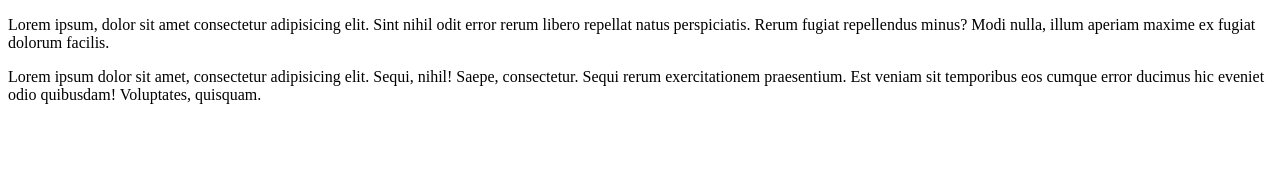
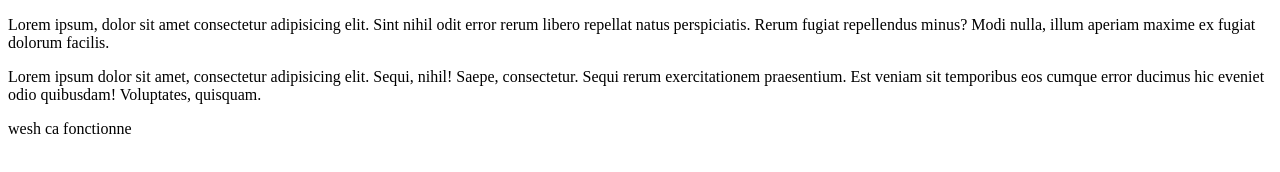
Before and after one commit to ElouSoub/ElouSoub.github.io, a plain HTML site: page index.html in a window 1280 px wide. Drawn offline with Linux system fonts and the light colour scheme.

Commit message:
ca fonctionne ?

```diff
--- a/index.html
+++ b/index.html
@@ -5,3 +5,6 @@
 <p>Lorem ipsum dolor sit amet, consectetur adipisicing elit. Sequi, nihil! Saepe, consectetur. Sequi rerum exercitationem praesentium. Est veniam sit temporibus eos cumque error ducimus hic eveniet odio quibusdam! Voluptates, quisquam.
 
 </p>
+
+
+<p>wesh ca fonctionne</p>
```
